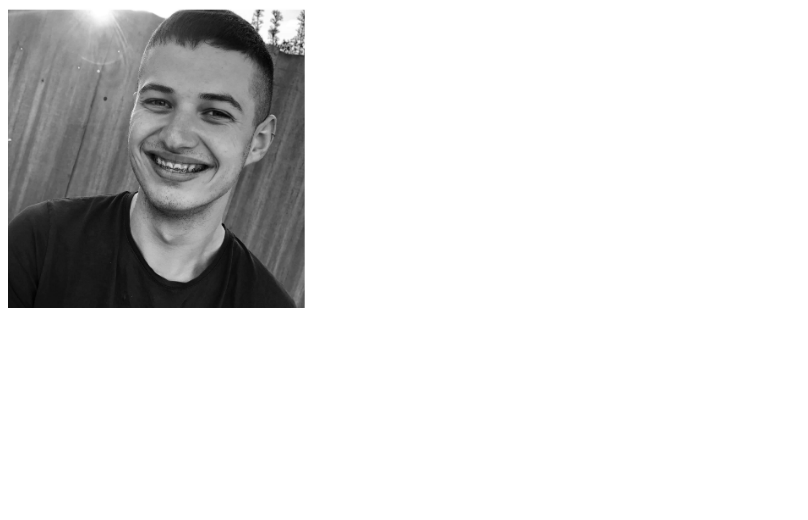
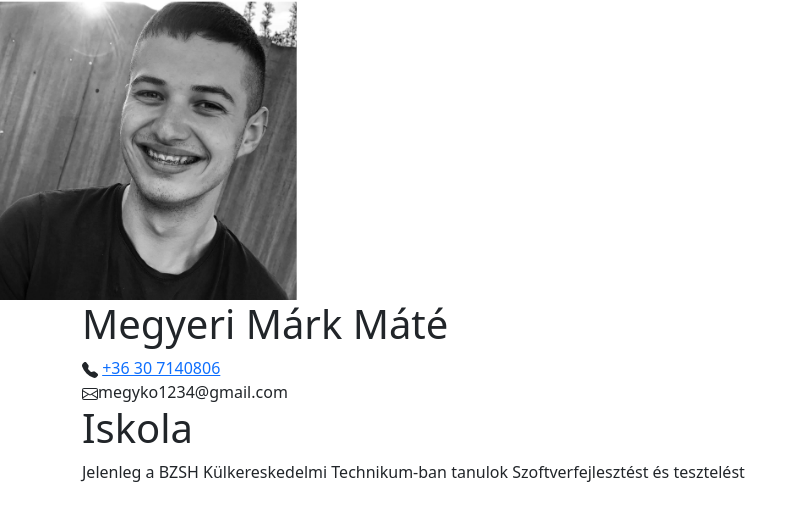
Before and after one commit to megyerimark/R-lam, a plain HTML site: page index.html in a window 1280 px wide. Shown: the whole page, without its empty margins (0-808 px from the left). Drawn offline with nearby package versions, Linux system fonts and the light colour scheme.

Commit message:
Elerhetoseg

```diff
--- a/index.html
+++ b/index.html
@@ -3,16 +3,37 @@
 <head>
     <meta charset="UTF-8">
     <meta http-equiv="X-UA-Compatible" content="IE=edge">
+    <!-- CSS only -->
+<link href="https://cdn.jsdelivr.net/npm/bootstrap@5.2.0-beta1/dist/css/bootstrap.min.css" rel="stylesheet" integrity="sha384-0evHe/X+R7YkIZDRvuzKMRqM+OrBnVFBL6DOitfPri4tjfHxaWutUpFmBp4vmVor" crossorigin="anonymous">
     <meta name="viewport" content="width=device-width, initial-scale=1.0">
     <title>Document</title>
 </head>
 <body>
 
 
-    <img src="me.jpg" alt="Megyeri Márk Máté" srcset="Megyeri Márk Máté"
+    <img  class="me"src="me.jpg" alt="Megyeri Márk Máté" srcset="Megyeri Márk Máté"
     height="300px" width="300px">
 
+<div class="container" method="post">
+    <div class="me">
+        <h1>Megyeri Márk Máté</h1>
+    </div>
+    <div class="elerhetoseg">
+        <svg xmlns="http://www.w3.org/2000/svg" width="16" height="16" fill="currentColor" class="bi bi-telephone-fill" viewBox="0 0 16 16">
+            <path fill-rule="evenodd" d="M1.885.511a1.745 1.745 0 0 1 2.61.163L6.29 2.98c.329.423.445.974.315 1.494l-.547 2.19a.678.678 0 0 0 .178.643l2.457 2.457a.678.678 0 0 0 .644.178l2.189-.547a1.745 1.745 0 0 1 1.494.315l2.306 1.794c.829.645.905 1.87.163 2.611l-1.034 1.034c-.74.74-1.846 1.065-2.877.702a18.634 18.634 0 0 1-7.01-4.42 18.634 18.634 0 0 1-4.42-7.009c-.362-1.03-.037-2.137.703-2.877L1.885.511z"/>
+          </svg> <a href="#">+36 30 7140806</a>
+          <div class="email">
+             <svg xmlns="http://www.w3.org/2000/svg" width="16" height="16" fill="currentColor" class="bi bi-envelope" viewBox="0 0 16 16">
+                <path d="M0 4a2 2 0 0 1 2-2h12a2 2 0 0 1 2 2v8a2 2 0 0 1-2 2H2a2 2 0 0 1-2-2V4Zm2-1a1 1 0 0 0-1 1v.217l7 4.2 7-4.2V4a1 1 0 0 0-1-1H2Zm13 2.383-4.708 2.825L15 11.105V5.383Zm-.034 6.876-5.64-3.471L8 9.583l-1.326-.795-5.64 3.47A1 1 0 0 0 2 13h12a1 1 0 0 0 .966-.741ZM1 11.105l4.708-2.897L1 5.383v5.722Z"/>
+              </svg>megyko1234@gmail.com</i>
+          </div>
 
+    </div>
+    <div class="tanulmanyok">
+        <h1>Iskola</h1>
+        <p>Jelenleg a BZSH Külkereskedelmi Technikum-ban tanulok Szoftverfejlesztést és tesztelést </p>
+    </div>
+</div>
 
 
 </body>
```
